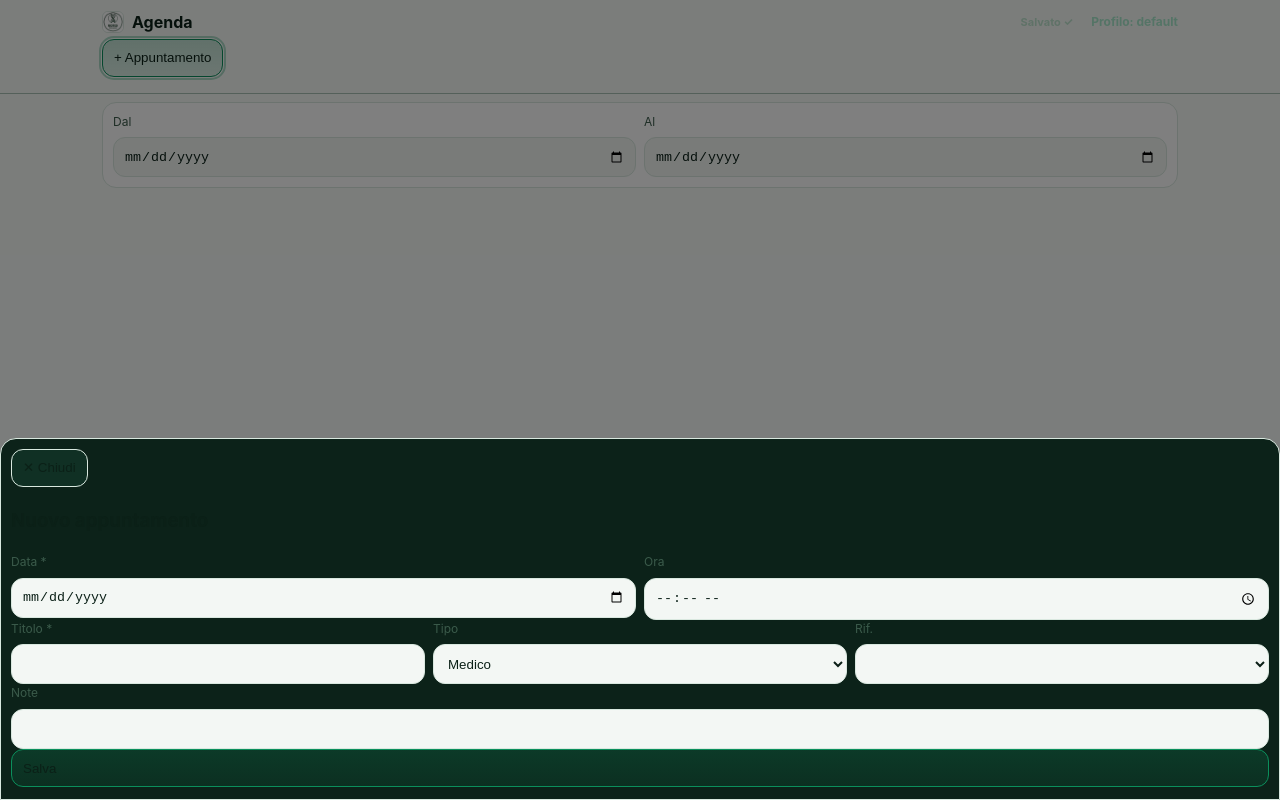
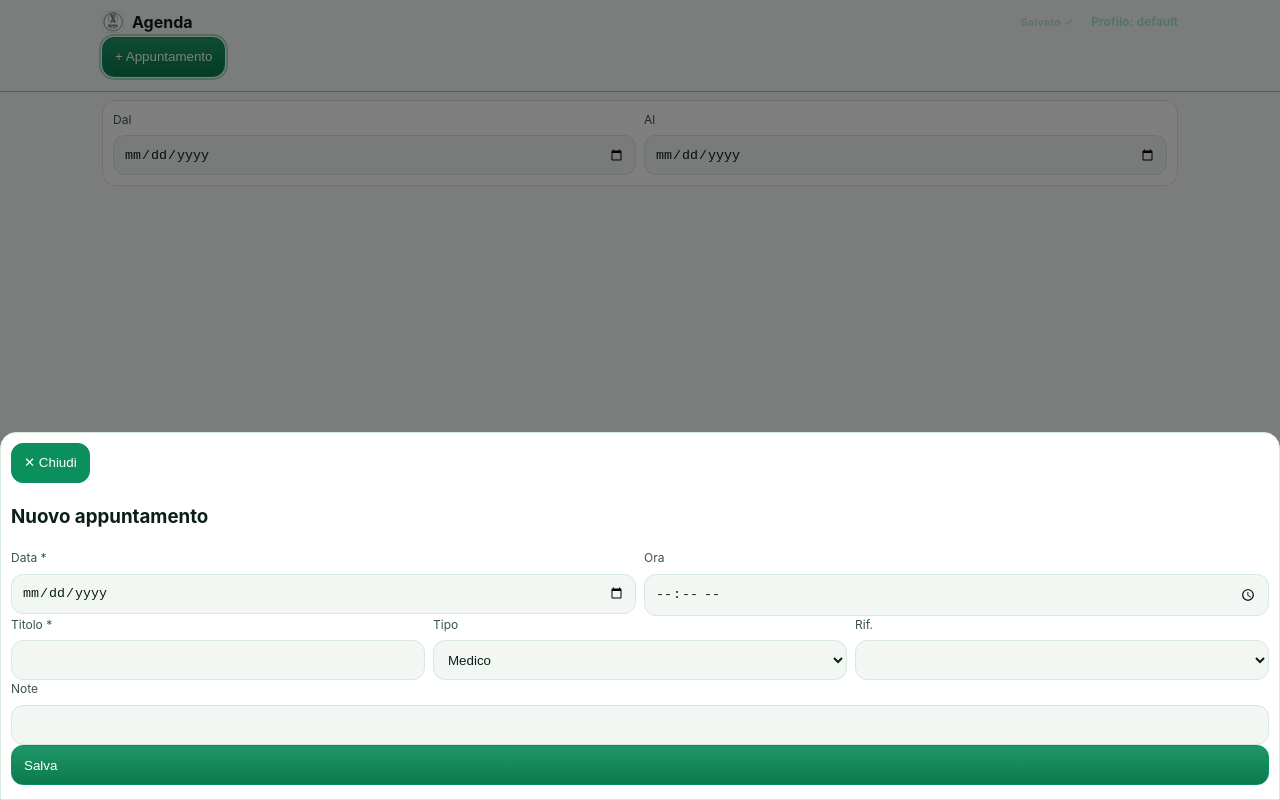
Before and after one commit to BiotosNutraceutical/biotos-crm, a plain HTML site: page agenda.html in a window 1280 px wide. Both pictures are taken after a click on the button "+ Appuntamento". Drawn offline with Linux system fonts and the light colour scheme.

Commit message:
Update styles.css

```diff
--- a/styles.css
+++ b/styles.css
@@ -1,42 +1,89 @@
 :root{
+  /* Palette scura (default) */
   --bg:#07130e; --panel:#0c2319; --panel2:#0a1c15; --muted:#b7d9ca; --text:#f6fffa;
   --accent:#0b8f5c; --accent-2:#10b97a; --line:#1a563b; --danger:#ff6b6b; --ok:#28d07e;
-  --nav-h:52px; --maxw:1100px;
   --focus: rgba(16,185,122,.42);
+
+  /* Bottoni (scuro) */
+  --btn-bg:#124f37;           /* sfondo button */
+  --btn-text:#f6fffa;         /* testo button */
+  --btn-border:#1a563b;       /* bordo button */
+
+  /* Misure UI */
+  --nav-h:60px;               /* +altezza per iPhone 16/Notch */
+  --maxw:1100px;
 }
+
 [data-theme="light"]{
-  --bg:#f7fbf8; --panel:#ffffff; --panel2:#f3f7f4; --muted:#3b5b4b; --text:#0b2017; --line:#d9e8df;
+  /* Palette chiara con alto contrasto */
+  --bg:#f6fbf8; --panel:#ffffff; --panel2:#f2f7f4; --muted:#385547; --text:#0a1f16; --line:#d7e8df;
   --accent:#0b8f5c; --accent-2:#087e52; --focus: rgba(11,143,92,.32);
+
+  /* Bottoni (chiaro): verde pieno + testo bianco */
+  --btn-bg:#0b8f5c;
+  --btn-text:#ffffff;
+  --btn-border:#0b8f5c;
 }
+
 [data-theme="hc"]{
-  --bg:#000; --panel:#000; --panel2:#000; --muted:#eafff6; --text:#fff; --line:#3ddc97; --accent:#3ddc97; --accent-2:#aaffcc;
-  --focus:#3ddc97;
+  --bg:#000; --panel:#000; --panel2:#000; --muted:#eafff6; --text:#fff; --line:#3ddc97;
+  --accent:#3ddc97; --accent-2:#aaffcc; --focus:#3ddc97;
+
+  --btn-bg:#0b0; --btn-text:#000; --btn-border:#3ddc97;
 }
+
 *{box-sizing:border-box}
-html,body{margin:0;height:100%;background:var(--bg);color:var(--text);
-  font:16px/1.55 -apple-system,BlinkMacSystemFont,system-ui,Segoe UI,Roboto,Ubuntu,"Helvetica Neue",Arial}
+html,body{
+  margin:0; height:auto; min-height:100%;
+  background:var(--bg); color:var(--text);
+  font:16px/1.55 -apple-system,BlinkMacSystemFont,system-ui,Segoe UI,Roboto,Ubuntu,"Helvetica Neue",Arial
+}
 .hidden{display:none!important}
 a{color:inherit;text-decoration:none}
+
 .wrap{max-width:var(--maxw);margin:0 auto;padding:8px 12px 10px}
 
-header{position:sticky;top:0;background:var(--bg);border-bottom:1px solid rgba(23,86,59,.35);
-  z-index:50;padding-top:calc(2px + env(safe-area-inset-top))}
+/* Header compatto + safe area top */
+header{
+  position:sticky; top:0; z-index:50;
+  background:var(--bg); border-bottom:1px solid rgba(23,86,59,.35);
+  padding-top:calc(2px + env(safe-area-inset-top));
+}
 h1{font-size:16px;margin:0;display:flex;align-items:center;gap:8px}
 h1 img{width:22px;height:22px;border-radius:6px;border:1px solid var(--line);background:#fff}
 .savebadge{margin-left:auto;font-size:11px;color:#bfe5cf}
 .profilebadge{margin-left:10px;font-size:12px;color:#a5e9cb;opacity:.95}
-.topbar{display:flex;gap:8px;align-items:center;margin:6px 0}
 
-input,select,textarea{width:100%;background:var(--panel2);color:var(--text);border:1px solid var(--line);
-  border-radius:12px;padding:10px;min-height:40px}
+/* Topbar più stretta su mobile */
+.topbar{display:flex;gap:8px;align-items:center;margin:4px 0}
+.topbar input[type="search"]{flex:1;background:var(--panel2);border:1px solid var(--line);border-radius:12px;padding:10px 12px;min-height:40px;color:var(--text)}
+
+input,select,textarea{
+  width:100%; background:var(--panel2); color:var(--text);
+  border:1px solid var(--line); border-radius:12px; padding:10px; min-height:40px
+}
 input:focus,select:focus,textarea:focus,.btn:focus{outline:2px solid var(--focus); outline-offset:1px}
 label{display:block;font-size:12px;color:var(--muted);margin-bottom:6px}
 
-.btn{display:inline-flex;gap:8px;align-items:center;border:1px solid var(--line);background:#103024;color:var(--text);
-  padding:9px 11px;border-radius:12px;cursor:pointer;min-height:38px}
-.btn.primary{border-color:var(--accent);background:linear-gradient(180deg, rgba(11,143,92,.22), rgba(11,143,92,.12))}
-.btn.ghost{background:transparent}
+/* Bottoni leggibili in tutti i temi */
+.btn{
+  display:inline-flex; gap:8px; align-items:center; cursor:pointer;
+  border:1px solid var(--btn-border); border-radius:12px; min-height:40px;
+  background:var(--btn-bg); color:var(--btn-text); padding:10px 12px;
+  user-select:none; -webkit-user-select:none; text-align:center
+}
+.btn.primary{
+  background:linear-gradient(180deg, color-mix(in srgb, var(--btn-bg) 92%, #fff 8%), color-mix(in srgb, var(--btn-bg) 85%, #000 15%));
+  border-color:var(--btn-border)
+}
+.btn.ghost{
+  background:transparent; color:var(--text); border:1px solid var(--line)
+}
+.btn:disabled, .btn[aria-disabled="true"]{
+  opacity:.55; cursor:not-allowed
+}
 
+/* Cards & layout */
 .grid{display:grid;gap:8px}
 .pan{background:var(--panel);border:1px solid var(--line);border-radius:14px;padding:10px}
 .row{display:flex;gap:8px;flex-wrap:wrap}
@@ -47,27 +94,47 @@ label{display:block;font-size:12px;color:var(--muted);margin-bottom:6px}
 .card .title{font-weight:800;overflow:hidden;text-overflow:ellipsis;white-space:nowrap}
 .card .meta{font-size:13px;color:#cfe8dc}
 
+/* Tag chips */
 .chips{display:flex;gap:6px;flex-wrap:wrap;margin:4px 0}
 .chip{border:1px solid var(--line);background:var(--panel2);padding:4px 8px;border-radius:999px;font-size:12px}
 .chip.on{border-color:var(--accent);background:rgba(11,143,92,.14)}
 
-.bottomnav{position:fixed;left:0;right:0;bottom:0;height:var(--nav-h);background:var(--bg);border-top:1px solid var(--line);
-  display:flex;gap:6px;align-items:center;padding:4px env(safe-area-inset-right) calc(6px + env(safe-area-inset-bottom)) env(safe-area-inset-left);
-  overflow-x:auto;-webkit-overflow-scrolling:touch;scrollbar-width:none;z-index:45}
+/* Bottom nav – altezza + safe area; icone non tagliate */
+.bottomnav{
+  position:fixed; left:0; right:0; bottom:0; z-index:45;
+  background:var(--bg); border-top:1px solid var(--line);
+  display:flex; gap:6px; align-items:center;
+  padding:6px env(safe-area-inset-right) calc(10px + env(safe-area-inset-bottom)) env(safe-area-inset-left);
+  height:calc(var(--nav-h) + env(safe-area-inset-bottom));
+  overflow-x:auto; -webkit-overflow-scrolling:touch; scrollbar-width:none
+}
 .bottomnav::-webkit-scrollbar{display:none}
-.bottomnav a{flex:0 0 auto;border:1px solid var(--line);background:var(--panel2);padding:6px 10px;border-radius:10px;
-  min-height:36px;font-size:13px;display:inline-flex;align-items:center;gap:6px}
-.bottomnav a.active{border-color:var(--accent);background:rgba(11,143,92,.18)}
-@media (max-width:430px){ .bottomnav a span.label{display:none} .bottomnav a{min-width:52px;justify-content:center} }
+.bottomnav a{
+  flex:0 0 auto; min-height:40px; min-width:56px;
+  border:1px solid var(--line); background:var(--panel2); color:var(--text);
+  padding:8px 10px; border-radius:10px; font-size:14px; display:inline-flex; align-items:center; gap:6px; justify-content:center
+}
+.bottomnav a.active{border-color:var(--accent); background:color-mix(in srgb, var(--accent) 16%, var(--panel2))}
+@media (max-width:430px){ .bottomnav a span.label{display:none} }
 
-main{padding-bottom:calc(var(--nav-h) + 16px)}
-.toast{position:fixed;left:50%;transform:translateX(-50%);bottom:calc(var(--nav-h) + 18px + env(safe-area-inset-bottom));
-  background:#0f2e22;border:1px solid var(--line);padding:8px 12px;border-radius:12px;z-index:70;display:none}
+/* Assicura spazio per la nav su tutte le pagine */
+main{padding-bottom:calc(var(--nav-h) + env(safe-area-inset-bottom) + 22px)}
+
+.toast{
+  position:fixed; left:50%; transform:translateX(-50%);
+  bottom:calc(var(--nav-h) + env(safe-area-inset-bottom) + 24px);
+  background:#0f2e22; border:1px solid var(--line); padding:8px 12px; border-radius:12px; z-index:70; display:none
+}
 .toast.show{display:block}
 
-.sheet{position:fixed;inset:0;display:none;background:rgba(0,0,0,.5);z-index:60}
+/* Modali (foglio) */
+.sheet{position:fixed; inset:0; display:none; background:rgba(0,0,0,.5); z-index:60}
 .sheet.open{display:block}
-.sheet .panel{position:absolute;left:0;right:0;bottom:0;background:#0c2219;border-top-left-radius:16px;border-top-right-radius:16px;border:1px solid var(--line);
-  padding:10px 10px calc(12px + env(safe-area-inset-bottom));max-height:90vh;overflow:auto}
+.sheet .panel{
+  position:absolute; left:0; right:0; bottom:0;
+  background:var(--panel); border-top-left-radius:16px; border-top-right-radius:16px; border:1px solid var(--line);
+  padding:10px 10px calc(14px + env(safe-area-inset-bottom)); max-height:90vh; overflow:auto
+}
 
-.smallgap{margin-top:4px}
+/* Micro-ritocchi */
+.smallgap{margin-top:2px}
```
